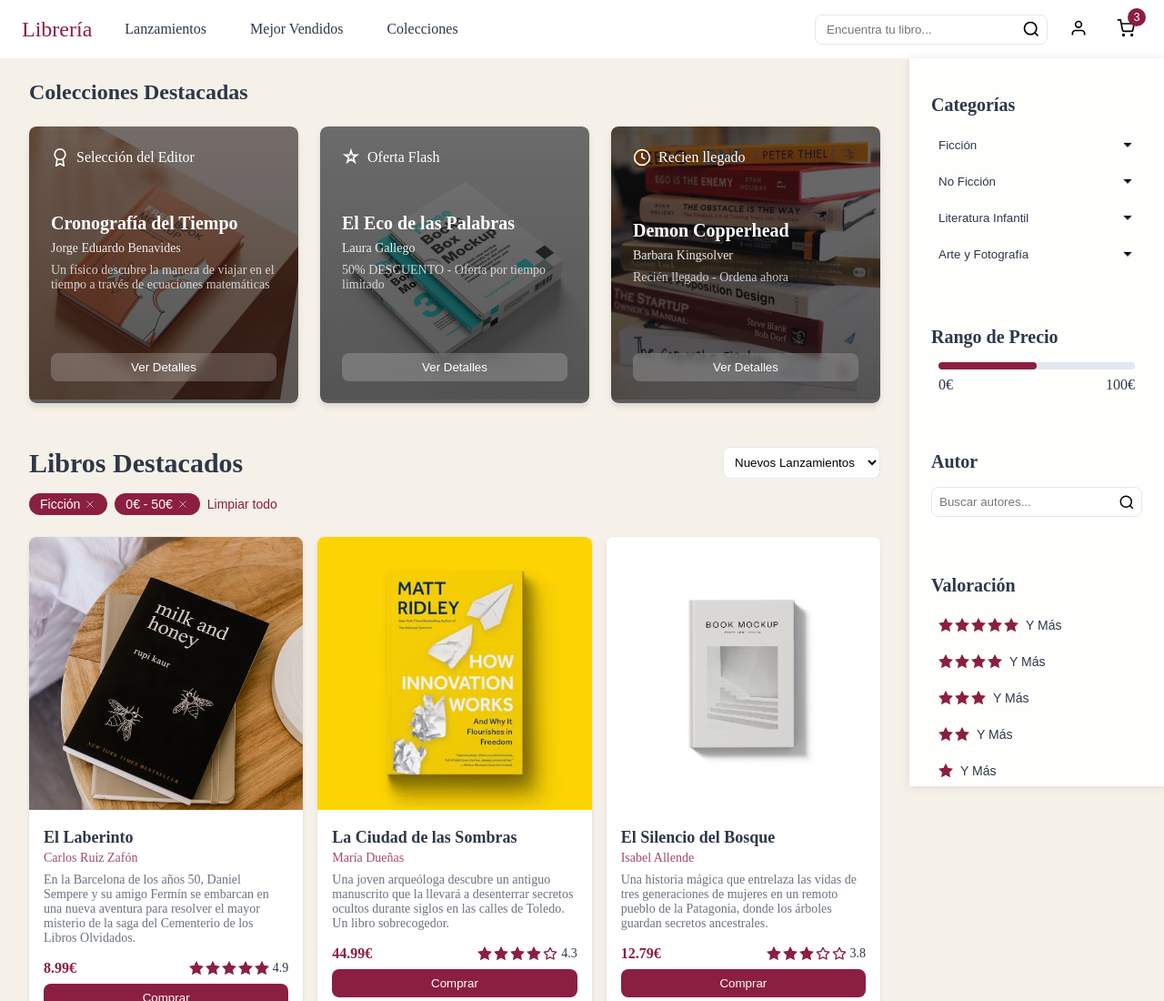
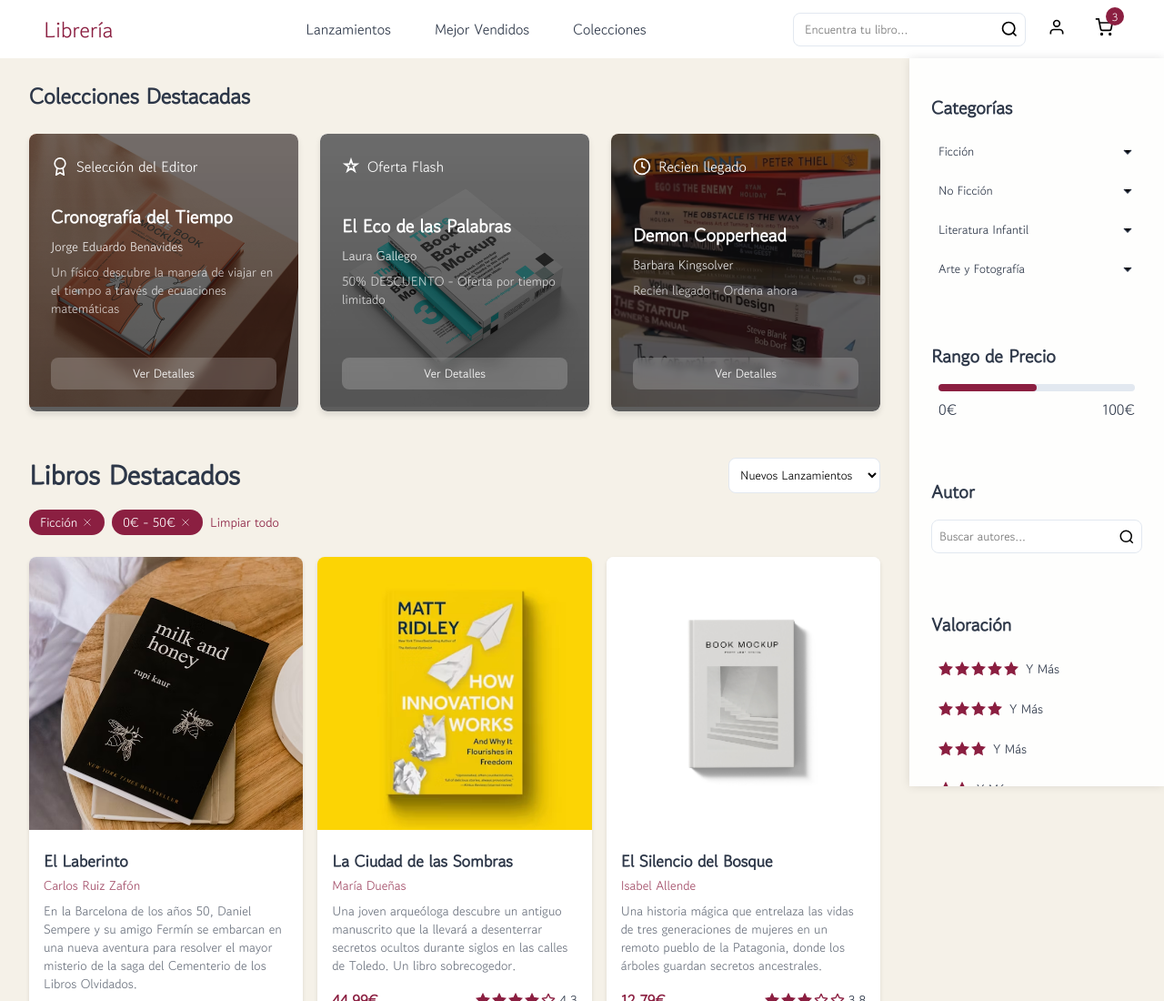
Before and after one commit to kubaliski/Proyecto_1, a plain HTML site: page index.html in a window 1280 px wide. Shown: the top 1100 px of the page at 91% size. Drawn offline with Linux system fonts and the light colour scheme.

Commit message:
refactor: cambios en navbar y unificada fuente de texto

```diff
--- a/index.html
+++ b/index.html
@@ -26,7 +26,7 @@
                     </nav>
                 </div>
 
-                <div class="right-section">
+                <div class="right-part">
                     <label for="search-toggle" class="icon-button mobile-search-btn">
                         <svg width="20" height="20">
                             <use href="assets/iconos.svg#search"/>
--- a/styles.css
+++ b/styles.css
@@ -1,3 +1,5 @@
+@import url('https://fonts.googleapis.com/css2?family=Gowun+Dodum&display=swap');
+
 :root {
     --primary-color: #8B1F41;
     --secondary-color: #1B2C41;
@@ -10,6 +12,7 @@
     margin: 0;
     padding: 0;
     box-sizing: border-box;
+    font-family: "Gowun Dodum", serif;
 }
 
 /* Layout principal */
@@ -28,9 +31,8 @@ header {
 
 /* Estilos base de la navbar */
 .navbar {
-    max-width: 1440px;
     margin: 0 auto;
-    padding: 0 24px;
+    padding: 0 3rem;
     height: 64px;
     display: flex;
     align-items: center;
@@ -41,13 +43,12 @@ header {
 .left-part {
     display: flex;
     align-items: center;
-    gap: 24px;
+    gap: 200px;
 }
 
 /* Logo */
 .logo {
     font-size: 24px;
-    font-family: serif;
     text-decoration: none;
     color: var(--primary-color);
 }
@@ -83,7 +84,7 @@ nav ul li a:hover {
 }
 
 /* Sección derecha y búsqueda */
-.right-section {
+.right-part {
     display: flex;
     align-items: center;
     gap: 16px;
@@ -190,7 +191,6 @@ main {
 
 .sidebar-section h2 {
     font-size: 1.25rem;
-    font-family: serif;
     color: var(--text-color);
     margin-bottom: 1rem;
 }
@@ -338,7 +338,6 @@ main {
 
 .collections-showcase h2 {
     font-size: 1.5rem;
-    font-family: serif;
     color: var(--text-color);
     margin-bottom: 1.5rem;
 }
@@ -421,7 +420,6 @@ main {
 
 .collection-info h3 {
     font-size: 1.25rem;
-    font-family: serif;
     margin-bottom: 0.5rem;
 }
 
@@ -483,7 +481,6 @@ main {
 
 .banner-header h2 {
     font-size: 2.25rem;
-    font-family: serif;
     color: white;
     margin-bottom: 1rem;
 }
@@ -521,7 +518,6 @@ main {
 }
 
 .benefit-card h3 {
-    font-family: serif;
     font-size: 1.125rem;
     margin-bottom: 0.5rem;
 }
@@ -594,7 +590,6 @@ main {
 .newsletter-content h2 {
     color: white;
     font-size: 2rem;
-    font-family: serif;
     margin-bottom: 1rem;
 }
 
@@ -669,7 +664,6 @@ main {
 }
 
 .footer-column h3 {
-    font-family: serif;
     font-size: 1.25rem;
     margin-bottom: 1rem;
 }
@@ -746,7 +740,6 @@ main {
 
 .sorting-controls h1 {
     font-size: 1.875rem;
-    font-family: serif;
     color: var(--text-color);
 }
 
```
